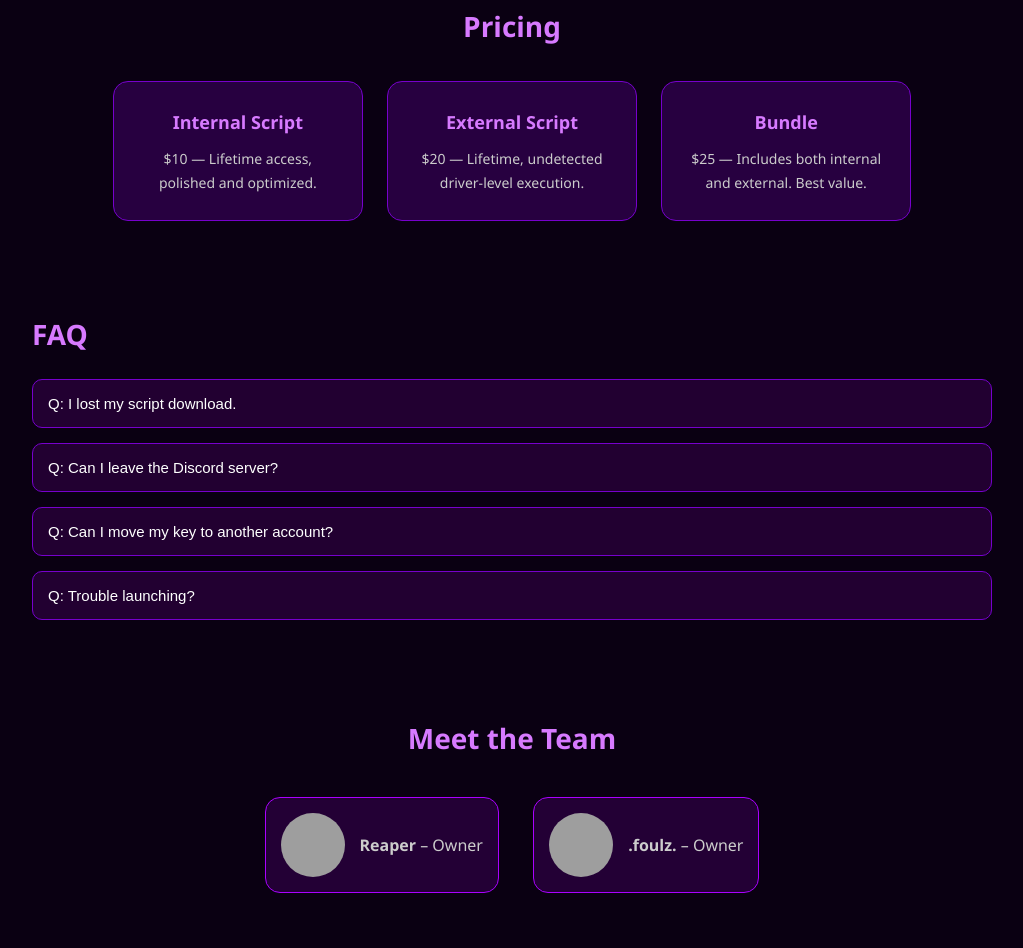
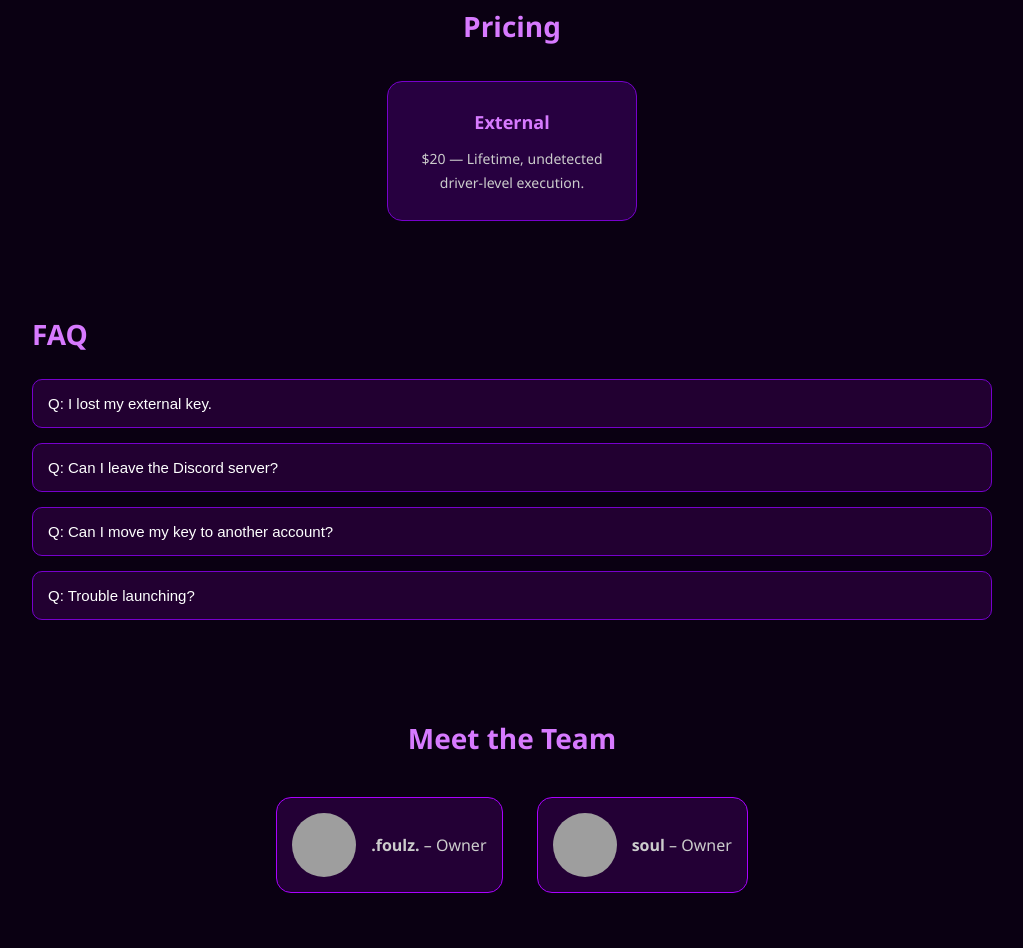
Before and after one commit to GoOfficial/extwebsite, a plain HTML site: page index.html in a window 1280 px wide. Shown: the part 1448-2396 px from the top of the page, without its empty margins (128-1151 px from the left). Drawn offline with Linux system fonts and the light colour scheme; grey boxes are pictures that could not be loaded.

Commit message:
Update index.html

```diff
--- a/index.html
+++ b/index.html
@@ -76,16 +76,14 @@
 
   <section id="pricing" class="pricing">
     <h2>Pricing</h2>
-    <div class="pricing-box"><h3>Internal Script</h3><p>$10 — Lifetime access, polished and optimized.</p></div>
-    <div class="pricing-box"><h3>External Script</h3><p>$20 — Lifetime, undetected driver-level execution.</p></div>
-    <div class="pricing-box"><h3>Bundle</h3><p>$25 — Includes both internal and external. Best value.</p></div>
+    <div class="pricing-box"><h3>External</h3><p>$20 — Lifetime, undetected driver-level execution.</p></div>
   </section>
 
   <section id="faq" class="faq">
     <h2>FAQ</h2>
     <div class="dropdown-container">
-      <button class="dropdown-button">Q: I lost my script download.</button>
-      <div class="dropdown-content">Use the dashboard "Resend Script" option to DM it again.</div>
+      <button class="dropdown-button">Q: I lost my external key.</button>
+      <div class="dropdown-content">Use the /stats bot command.</div>
     </div>
     <div class="dropdown-container">
       <button class="dropdown-button">Q: Can I leave the Discord server?</button>
@@ -105,11 +103,11 @@
     <h2>Meet the Team</h2>
     <div class="member">
       <img src="https://cdn.discordapp.com/avatars/544699755951947778/d077117a91e0fb98ab088b6f760d0d85.png?size=1024" alt=".foulz.">
-      <div><strong>Reaper</strong> – Owner</div>
+      <div><strong>.foulz.</strong> – Owner</div>
     </div>
     <div class="member">
       <img src="https://cdn.discordapp.com/avatars/1114257240883482624/b6bcb0c2487fc5b45ad0ac209a0cbe4b.png?size=1024" alt="soul">
-      <div><strong>.foulz.</strong> – Owner</div>
+      <div><strong>soul</strong> – Owner</div>
     </div>
   </section>
 
```
